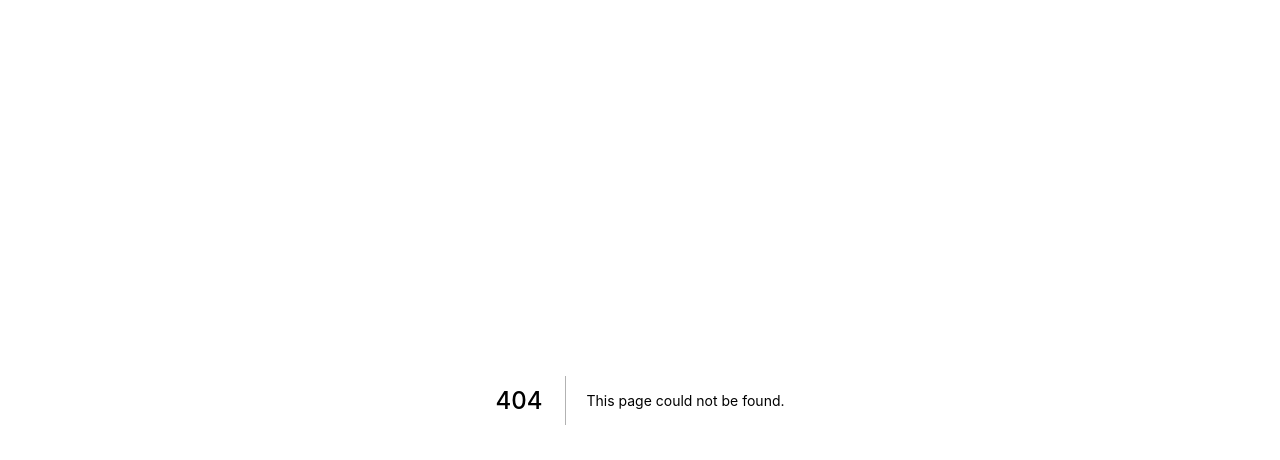
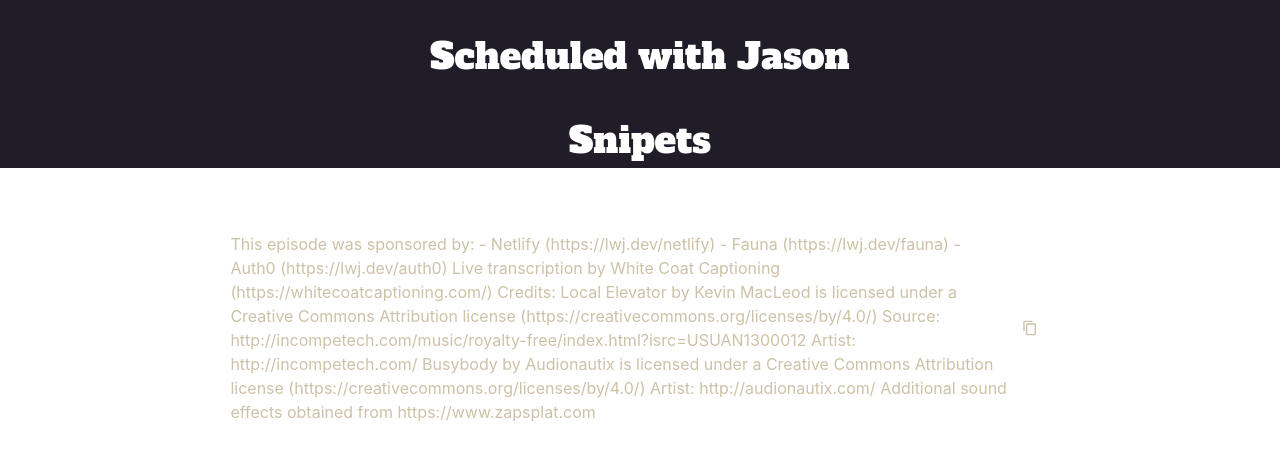
Before and after one commit to MVAodhan/schedule-with-Jason, a Next.js app: page /snipets in a window 1280 px wide. Before the commit this address had no page. Shown: the top 460 px of the page. Built offline with nearby package versions, Linux system fonts and the light colour scheme.

Commit message:
Alt text added and css changes

```diff
--- a/components/Container.js
+++ b/components/Container.js
@@ -5,7 +5,7 @@
 
 const Container = ({ data }) => {
   return (
-    <Box as="main" h="100%" w="80vw" d="flex" justifyContent="center">
+    <Box h="100%" w="80vw">
       <Grid templateColumns="repeat(2, 1fr)" gap={8} w="100%" mt="40px">
         {data.map((data) => {
           // Making a base object date and time from Supabase Date data
@@ -16,6 +16,8 @@
           let zone = data.is_pt ? "America/Los_Angeles" : "Pacific/Auckland";
           let usDate;
           let nzDate;
+
+          let altText = `${data.title} with ${data.guest}`;
 
           //Creating the base date object in PT, so the initial date can be entered into the db as PT
           let zoneISO = DateTime.fromObject(
@@ -60,6 +62,7 @@
                 nzDate={nzDate}
                 bufferTwoWeeks={bufferTwoWeeks}
                 bufferNinetyMinutes={bufferNinetyMinutes}
+                altText={altText}
               />
             </Box>
           );
--- a/components/Header.js
+++ b/components/Header.js
@@ -3,19 +3,29 @@
 
 const Header = () => {
   return (
-    <Box
-      as="header"
-      w="100vw"
-      height="40vh"
-      bgColor="#201D29"
-      d="flex"
-      alignItems="center"
-      flexDir="column"
-    >
+    <>
       <Box
+        as="header"
+        bgColor="#201D29"
+        display="flex"
+        alignItems="center"
+        justifyContent="center"
+        w="100vw"
+        pt="30px"
+        pb="30px"
+      >
+        <Text as="h1" color="white" fontFamily="Alfa Slab One" fontSize="36px">
+          Scheduled with Jason
+        </Text>
+      </Box>
+    </>
+  );
+};
+
+/**<Box
         w="100%"
-        h="10px"
-        bgGradient="linear(to-r, #FF96BC, #FFC477, #FBE84A, #C1F3A1, #96FCE4 )"
+        h="50%"
+
         mt="30px"
       />
       <Text
@@ -29,18 +39,15 @@
       </Text>
       <Box
         color="#887dab"
-        fontSize="18px"
         w="auto"
         d="flex"
         flexDir="column"
         mt="30px"
+        marginBottom="30px"
       >
         <Text fontSize="18px">
           An internal tool for scheduling Learn with Jason
         </Text>
-      </Box>
-    </Box>
-  );
-};
+      </Box> */
 
 export default Header;
--- /dev/null
+++ b/pages/snipets.js
@@ -0,0 +1,70 @@
+import React from "react";
+import Header from "../components/Header";
+
+import { Box, Text } from "@chakra-ui/react";
+
+import CopyButton from "../components/CopyButton";
+
+const Snipets = () => {
+  const credits = `This episode was sponsored by:
+- Netlify (https://lwj.dev/netlify)
+- Fauna (https://lwj.dev/fauna)
+- Auth0 (https://lwj.dev/auth0)
+
+Live transcription by White Coat Captioning (https://whitecoatcaptioning.com/)
+
+Credits:
+
+Local Elevator by Kevin MacLeod is licensed under a Creative Commons Attribution license (https://creativecommons.org/licenses/by/4.0/)
+Source: http://incompetech.com/music/royalty-free/index.html?isrc=USUAN1300012
+Artist: http://incompetech.com/
+
+Busybody by Audionautix is licensed under a Creative Commons Attribution license (https://creativecommons.org/licenses/by/4.0/)
+Artist: http://audionautix.com/
+
+Additional sound effects obtained from https://www.zapsplat.com `;
+  return (
+    <>
+      <Header />
+      <Box
+        d="flex"
+        justifyContent="center"
+        bgColor="#201D29"
+        alignContent="start"
+      >
+        <Text as="h2" color="white" fontFamily="Alfa Slab One" fontSize="36px">
+          Snipets
+        </Text>
+      </Box>
+      <Box
+        display="flex"
+        justifyContent="center"
+        alignItems="center"
+        w="100vw"
+        h="40vh"
+      >
+        <Box
+          w="80%"
+          h="100%"
+          display="flex"
+          justifyContent="center"
+          alignContent="center"
+        >
+          <Text
+            w="80%"
+            h="100%"
+            display="flex"
+            justifyContent="center"
+            alignItems="center"
+            color="#ccc2a7"
+          >
+            {credits}
+            <CopyButton textToCopy={credits} />
+          </Text>
+        </Box>
+      </Box>
+    </>
+  );
+};
+
+export default Snipets;
--- a/styles/globals.css
+++ b/styles/globals.css
@@ -1,4 +1,10 @@
 @import url("https://fonts.googleapis.com/css2?family=Alfa+Slab+One&display=swap");
+
+* {
+  padding: 0;
+  margin: 0;
+  box-sizing: border-box;
+}
 
 html,
 body {
```
Also changed, not shown: components/Episode.js (+7 -5 lines), pages/index.js (+17 -8 lines).
